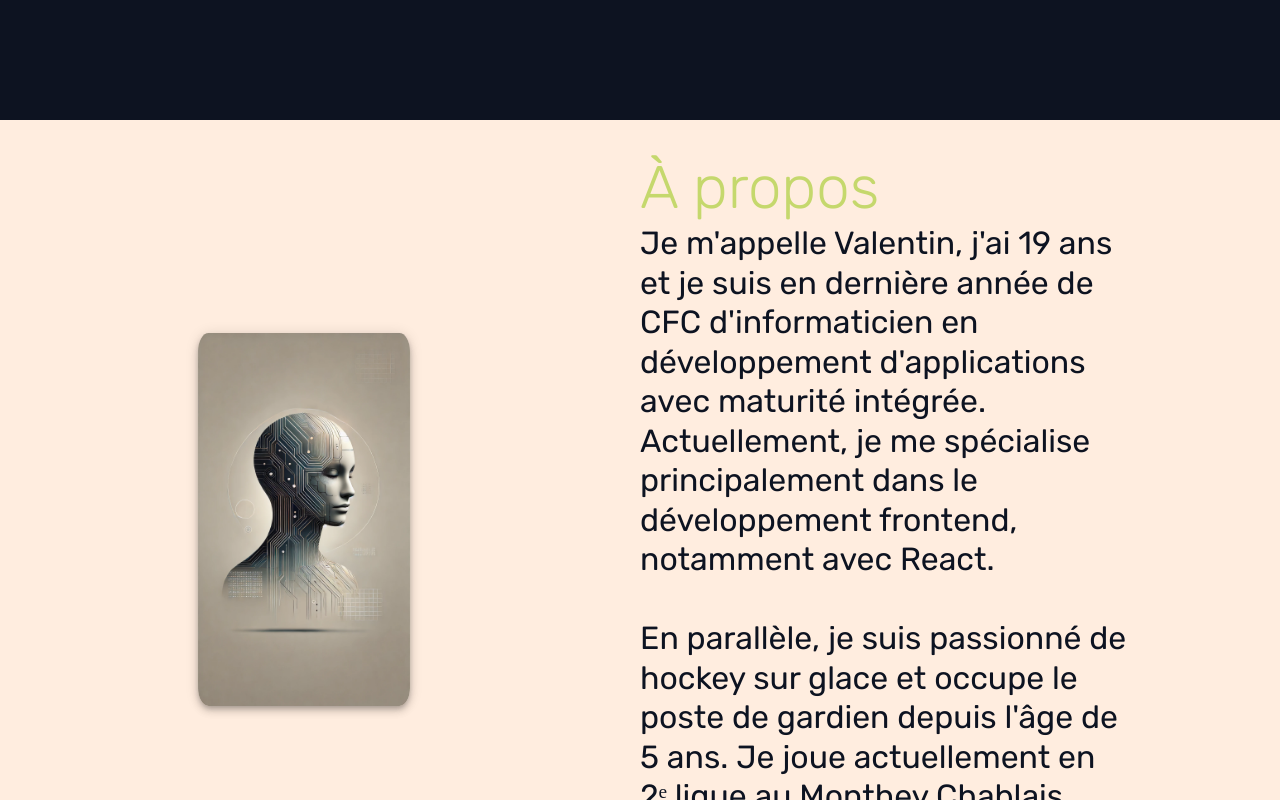
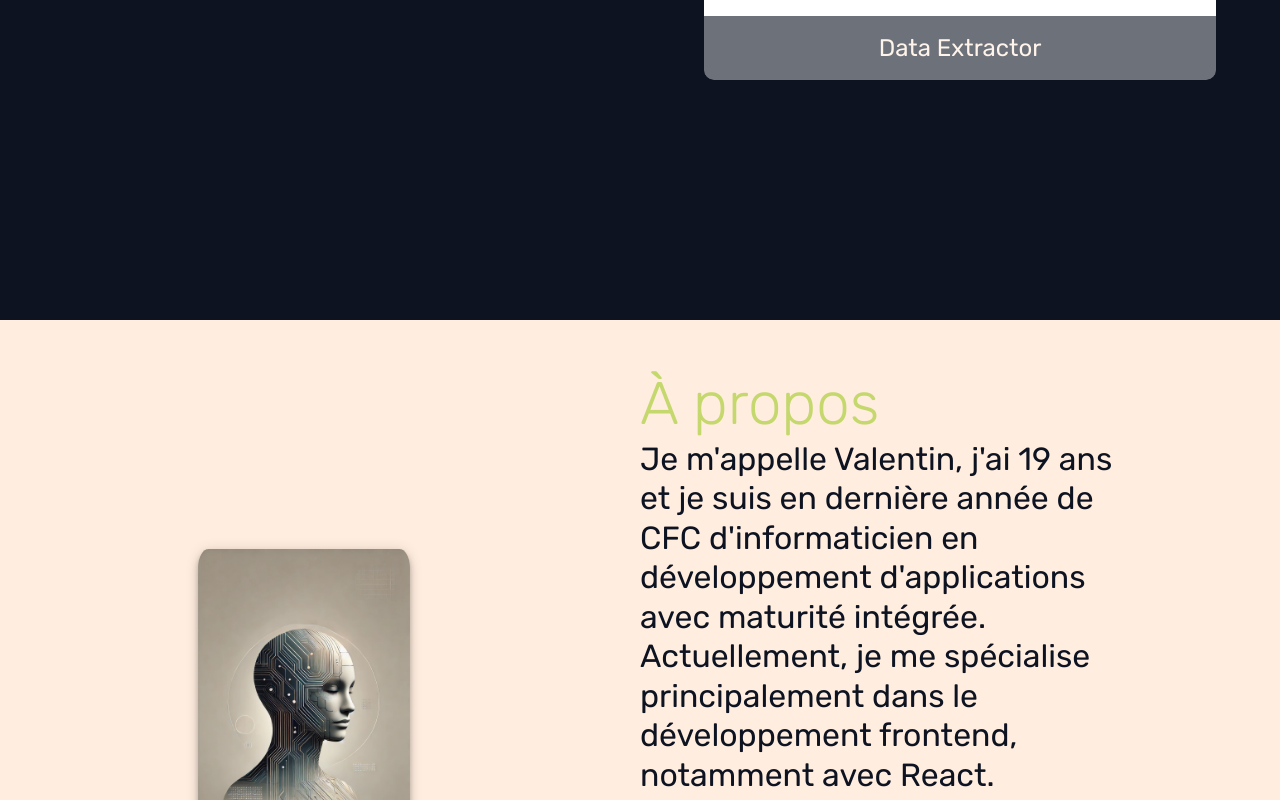
Before and after one commit to ElMonkito/portfolio, a React (Create React App) app: page / in a window 1280 px wide. Shown: the part 480-1280 px from the top of the page. Built offline with nearby package versions, Linux system fonts and the light colour scheme.

Commit message:
change height of box

```diff
--- a/src/components/about.jsx
+++ b/src/components/about.jsx
@@ -11,7 +11,7 @@ export default function About() {
             <Box
                 sx={{
                     backgroundColor: "#FFEDDF",
-                    minHeight: {xs: "70vh", md: "75vh"},
+                    minHeight: {xs: "70vh", md: "100vh"},
                     display: "flex",
                     flexDirection: {xs: "column", md: "row"},
                     overflow: "hidden",
--- a/src/components/landingPage.jsx
+++ b/src/components/landingPage.jsx
@@ -18,7 +18,7 @@ export default function LandingPage() {
         <Box
             sx={{
                 backgroundColor: "#0D1321",
-                height: {xs: "70vh", md: "75vh"},
+                height: {xs: "70vh", md: "100vh"},
                 display: "flex",
                 flexDirection: {xs: "column", md: "row"},
                 overflow: "auto",
```
